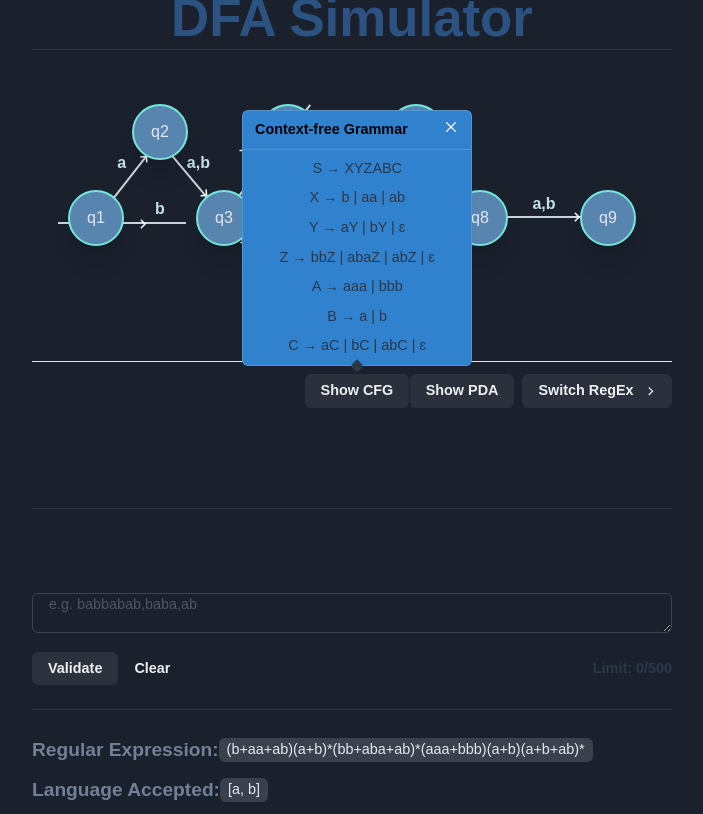
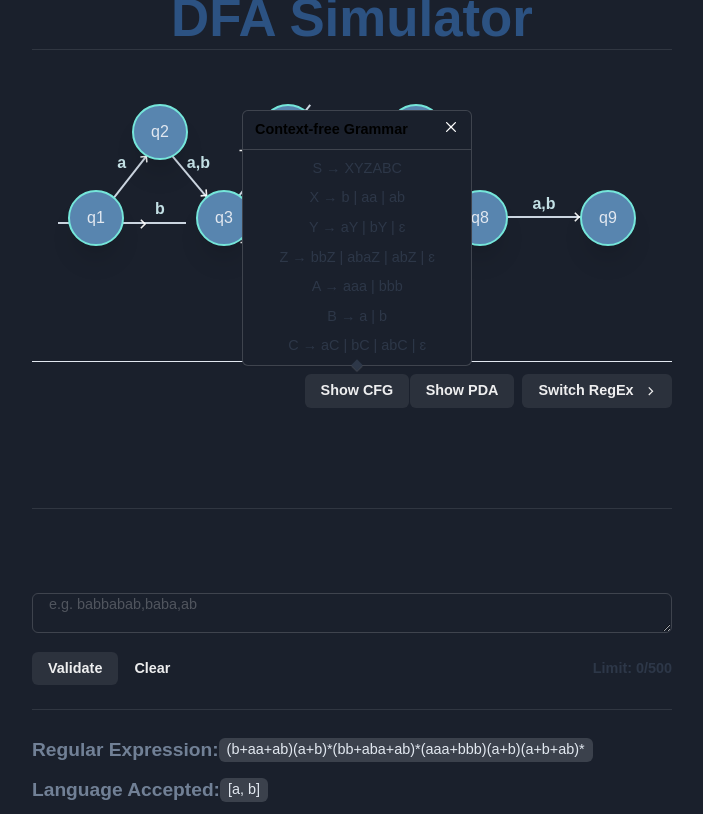
Before and after one commit to stiffmeister923/DFA-Simulator, a Next.js app: page / in a window 1280 px wide. Both pictures are taken after a click on the button "Show CFG". Shown: the whole page, without its empty margins (288-991 px from the left). Built offline with nearby package versions, Linux system fonts and the light colour scheme.

Commit message:
Update CFG.js

```diff
--- a/components/components/CFG.js
+++ b/components/components/CFG.js
@@ -28,7 +28,7 @@ const CFG = ({ prob2 }) => {
         <PopoverContent
           maxW={["17em", null, "16em", null, null, "16em"]}
           _focus=""
-          bg="blue.500"
+          bg="gray.800"
           color="white"
           fontSize={["0.7em", "0.7em", "0.9em"]}
         >
```
